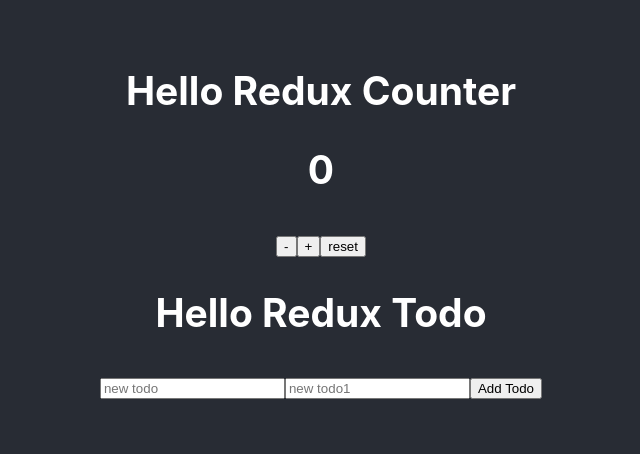
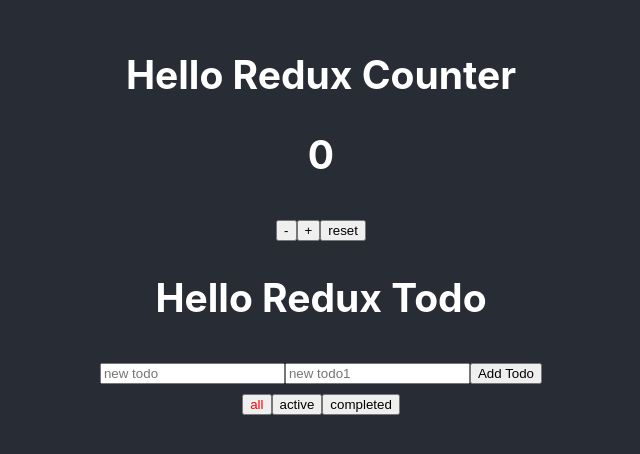
Before and after one commit to ENNA-Egor/react-redux_todo, a React (Create React App) app: page / in a window 1280 px wide. Shown: the part 170-624 px from the top of the page, without its empty margins (319-959 px from the left). Built offline with nearby package versions, Linux system fonts and the light colour scheme.

Commit message:
Добавил кнопки фильтров

```diff
--- a/src/Components/AppTodo.jsx
+++ b/src/Components/AppTodo.jsx
@@ -1,6 +1,7 @@
 
 import NewTodo from "./NewTodo";
 import TodoList from './TodoList';
+import {Filters} from './Filters';
 
 
 import '../App.css';
@@ -9,6 +10,7 @@
     return (
         <div className="App">
             <NewTodo />
+            <Filters/>
             <TodoList />
         </div>
     );
--- /dev/null
+++ b/src/Components/Filters.jsx
@@ -0,0 +1,18 @@
+import {useSelector, useDispatch} from 'react-redux';
+import {selectActiveFilter} from '../Filters/filters-selectors';
+import {setFilter} from '../Filters/filters-actions';
+
+
+const Filters = () => {
+    const dispatch = useDispatch()
+    const activeFilter = useSelector(selectActiveFilter);
+    return (
+        <div>
+            <button onClick={()=> dispatch(setFilter('all'))} style={{color: activeFilter === 'all' ? 'red' : 'black'}} > all </button>
+            <button onClick={()=> dispatch(setFilter('active'))} style={{color: activeFilter === 'active' ? 'red' : 'black'}} > active </button>
+            <button onClick={()=> dispatch(setFilter('completed'))} style={{color: activeFilter === 'completed' ? 'red' : 'black'}} > completed </button>
+        </div>
+    )
+}
+
+export {Filters};
```
